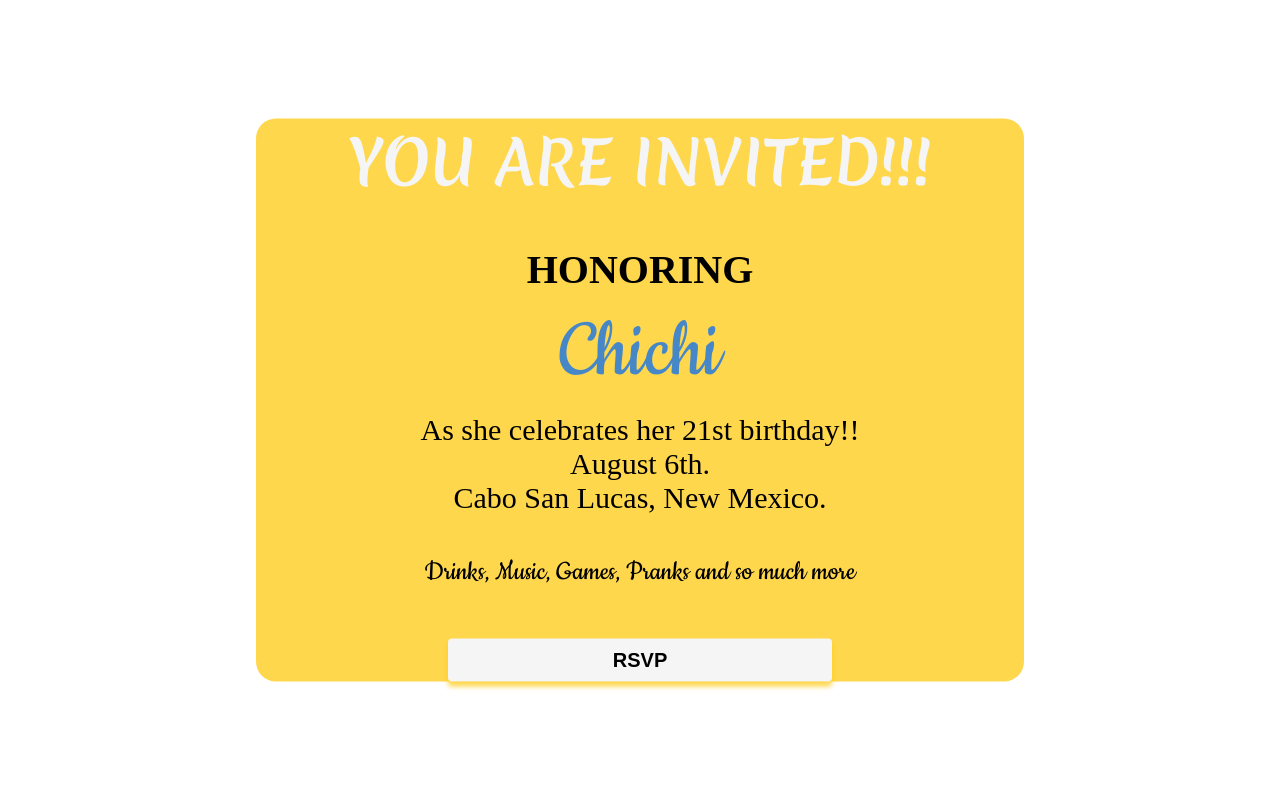
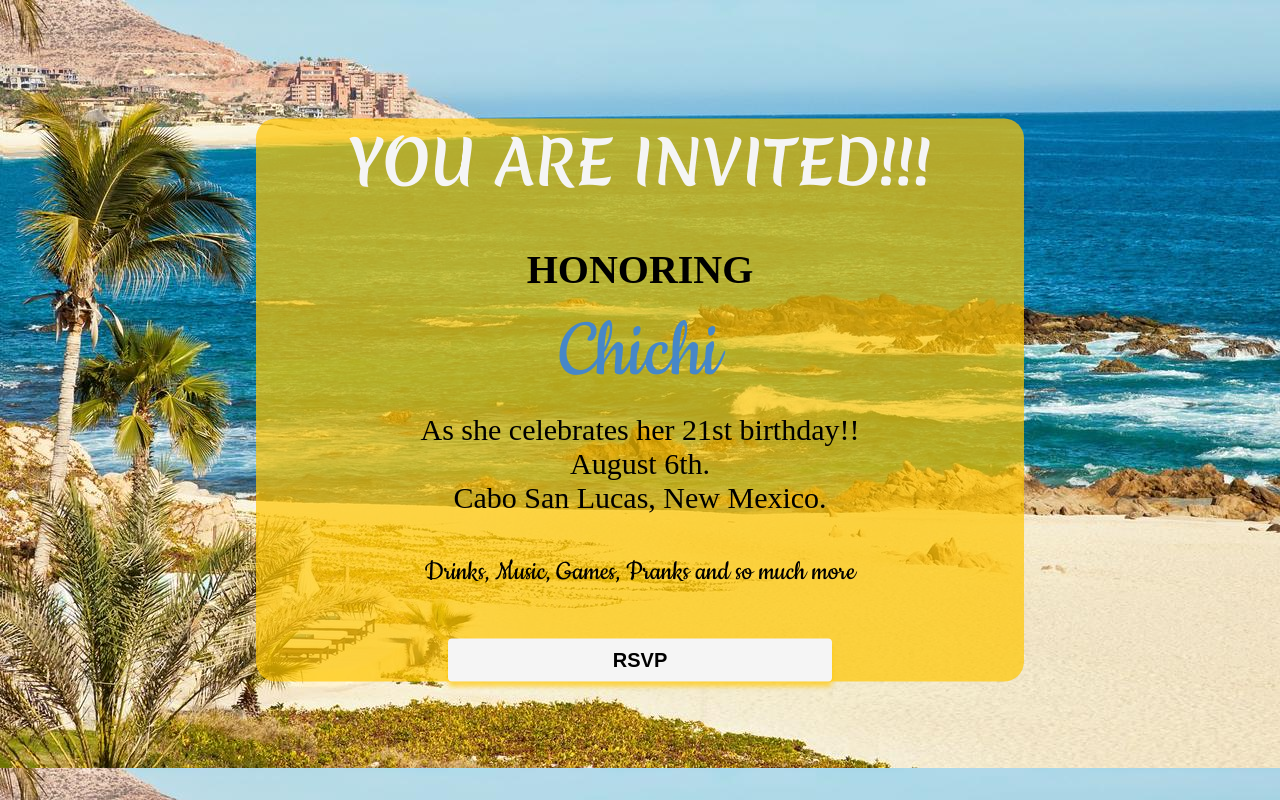
Before and after one commit to ChichiZO/Invitation, a plain HTML site: page index.html in a window 1280 px wide. Drawn offline with Linux system fonts and the light colour scheme.

Commit message:
Update style.css

```diff
--- a/style.css
+++ b/style.css
@@ -12,7 +12,7 @@ html{
 }
 
 body{
-    background-image: url("back.jpg");
+    background-image: url("invite/back.jpg");
 
 }
 
```
